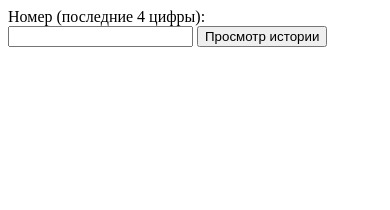
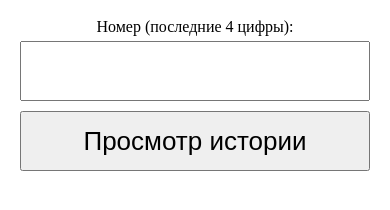
Before and after one commit to PFight/tag-generator, a website with bundled scripts: page assets/visitor.html in a window 390 px wide. Built offline with nearby package versions, Linux system fonts and the light colour scheme; some packages are replaced by stand-ins of ours; files whose address does not match are found by name.

Commit message:
Fixed visitor layout for mobile version.

```diff
--- a/assets/visitor.html
+++ b/assets/visitor.html
@@ -1,15 +1,17 @@
 <html>
 	<meta charset="UTF-8">
+	<meta name="viewport" content="width=device-width, initial-scale=1" />
 	<head>
-		<link rel="stylesheet" href="app.css?v=9">
+		<link rel="stylesheet" href="app.css?v=10">
 	</head>
     <body>
         <div id="pageType" data-value="visitor"></div>
-		<div id="controls">
+		<div id="controls" class="visitor-controls">
 			<label>
-				Номер (последние 4 цифры): <input id="code" />
+				<div class="large-input-label">Номер (последние 4 цифры):</div>
+				<input class="large-input" id="code" />
 			</label>
-			<button id="viewHistory">Просмотр истории</button>
+			<button class="large-button" id="viewHistory">Просмотр истории</button>
 		</div>
         <div id="result" >
 			<div id="currentMonth">
@@ -38,6 +40,6 @@
 				</div>
 			</template>
 		</div>
-        <script src="app.js?v=9"></script>
+        <script src="app.js?v=10"></script>
 	</body>
 </html>
--- a/docs/app.css
+++ b/docs/app.css
@@ -75,6 +75,23 @@
     margin-bottom: 10px;
     width: 200px;
     height: 25px;
+}
+.visitor-controls {
+    padding: 5px;
+    text-align: center;
+}
+
+.large-input-label {
+    padding: 5px;
+}
+
+.large-input, .large-button {
+    width: 350px;
+    max-width: calc(100vw - 10px);
+    height: 60px;
+    margin-bottom: 10px;
+    box-sizing: border-box;
+    font-size: 26px;
 }
 #print {
     width: 100vw;
--- /dev/null
+++ b/src/visitor.css
@@ -0,0 +1,17 @@
+.visitor-controls {
+    padding: 5px;
+    text-align: center;
+}
+
+.large-input-label {
+    padding: 5px;
+}
+
+.large-input, .large-button {
+    width: 350px;
+    max-width: calc(100vw - 10px);
+    height: 60px;
+    margin-bottom: 10px;
+    box-sizing: border-box;
+    font-size: 26px;
+}
--- a/src/visitor.ts
+++ b/src/visitor.ts
@@ -2,6 +2,7 @@ import { fillItemsFromGenerations, getItem, getVisitorGifts, saveGift } from "fi
 import { Gift, GiftItem } from "interfaces";
 import { itemNames } from "items";
 import { ageLocalization, categoryLocalization, genderLocalization } from "localization";
+import "./visitor.css";
 
 export function onVisitorOpen() {
     let codeInput = document.getElementById("code")! as HTMLInputElement;
```
Also changed, not shown: docs/visitor.html (+5 -3 lines), 1 other file.
